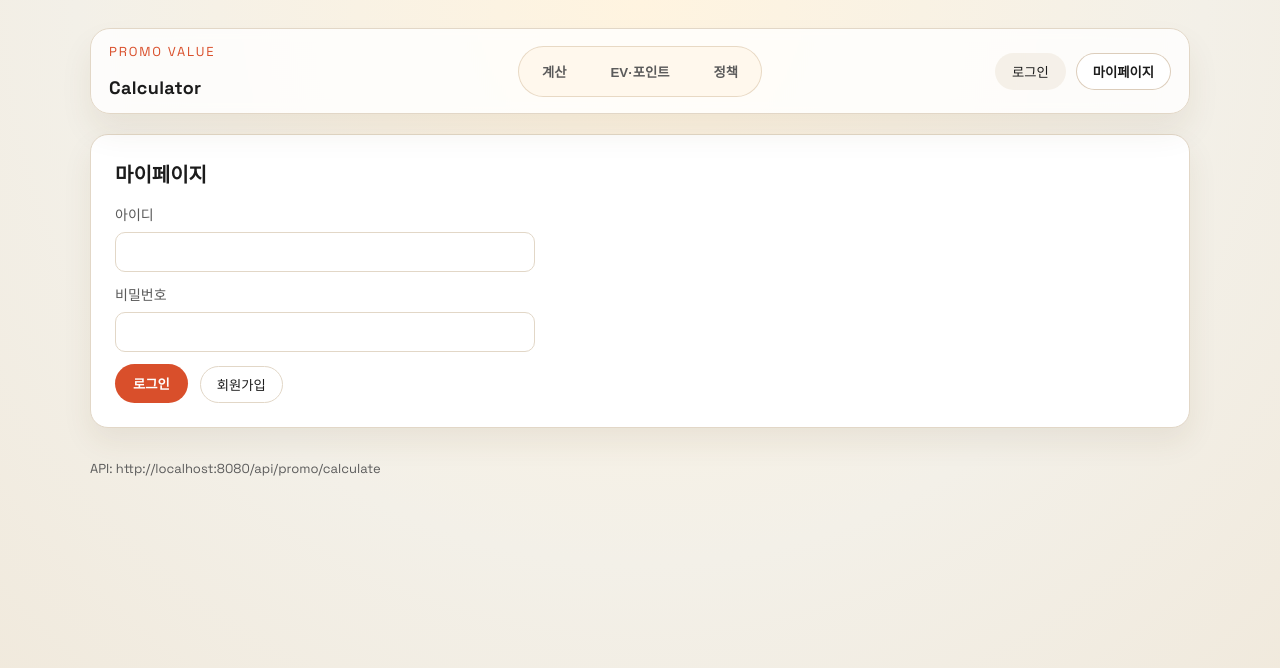
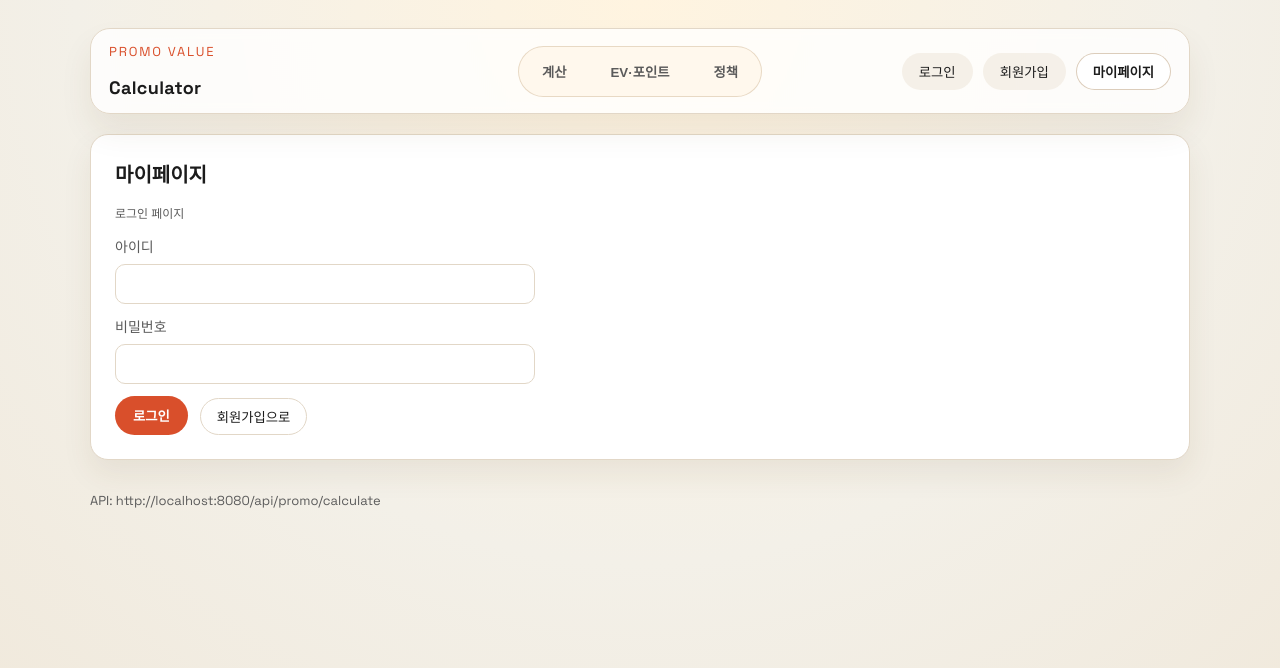
Before and after one commit to Kyoungwoong/noaats-assignment-test, a Next.js app in the folder frontend/: page / in a window 1280 px wide. Both pictures are taken after a click on the button "마이페이지". Shown: the top 668 px of the page. Built offline with nearby package versions, Linux system fonts and the light colour scheme.

Commit message:
fix(auth): enable CORS and separate signup view

```diff
--- a/frontend/src/app/page.tsx
+++ b/frontend/src/app/page.tsx
@@ -29,6 +29,7 @@ export default function Home() {
   const [selectedCompareIndexes, setSelectedCompareIndexes] = useState<number[]>([]);
   const [activeTab, setActiveTab] = useState<TabId>("CALC");
   const [authToken, setAuthToken] = useState<string | null>(null);
+  const [authView, setAuthView] = useState<"login" | "register">("login");
   const [authUsername, setAuthUsername] = useState("");
   const [authPassword, setAuthPassword] = useState("");
   const [authMessage, setAuthMessage] = useState<string | null>(null);
@@ -208,10 +209,29 @@ export default function Home() {
           <button
             type="button"
             className={styles.navButtonGhost}
-            onClick={() => (authToken ? handleLogout() : setActiveTab("MY"))}
+            onClick={() => {
+              if (authToken) {
+                handleLogout();
+                return;
+              }
+              setAuthView("login");
+              setActiveTab("MY");
+            }}
           >
             {authToken ? "로그아웃" : "로그인"}
           </button>
+          {!authToken && (
+            <button
+              type="button"
+              className={styles.navButtonGhost}
+              onClick={() => {
+                setAuthView("register");
+                setActiveTab("MY");
+              }}
+            >
+              회원가입
+            </button>
+          )}
           <button type="button" className={styles.navButton} onClick={() => setActiveTab("MY")}>
             마이페이지
           </button>
@@ -833,6 +853,9 @@ export default function Home() {
             </div>
             {!authToken ? (
               <div className={styles.authPanel}>
+                <p className={styles.label}>
+                  {authView === "register" ? "회원가입 페이지" : "로그인 페이지"}
+                </p>
                 <label className={styles.field}>
                   <span>아이디</span>
                   <input value={authUsername} onChange={(event) => setAuthUsername(event.target.value)} />
@@ -846,12 +869,37 @@ export default function Home() {
                   />
                 </label>
                 <div className={styles.row}>
-                  <button type="button" className={styles.primaryButton} onClick={() => handleLogin("login")}>
-                    로그인
-                  </button>
-                  <button type="button" className={styles.ghostButton} onClick={() => handleLogin("register")}>
-                    회원가입
-                  </button>
+                  {authView === "register" ? (
+                    <>
+                      <button
+                        type="button"
+                        className={styles.primaryButton}
+                        onClick={() => handleLogin("register")}
+                      >
+                        회원가입
+                      </button>
+                      <button
+                        type="button"
+                        className={styles.ghostButton}
+                        onClick={() => setAuthView("login")}
+                      >
+                        로그인으로
+                      </button>
+                    </>
+                  ) : (
+                    <>
+                      <button type="button" className={styles.primaryButton} onClick={() => handleLogin("login")}>
+                        로그인
+                      </button>
+                      <button
+                        type="button"
+                        className={styles.ghostButton}
+                        onClick={() => setAuthView("register")}
+                      >
+                        회원가입으로
+                      </button>
+                    </>
+                  )}
                 </div>
                 {authMessage && <p className={styles.valueSmall}>{authMessage}</p>}
               </div>
```
Also changed, not shown: 2 other files (tests, documents, lock files or other folders).
